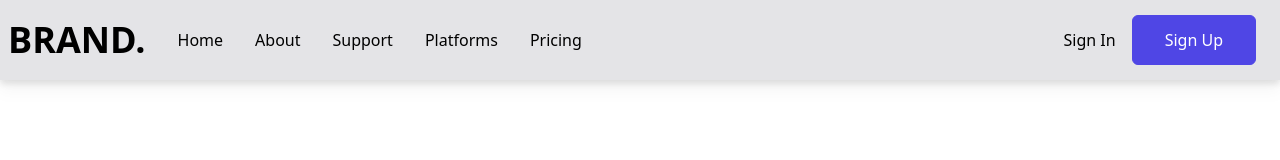
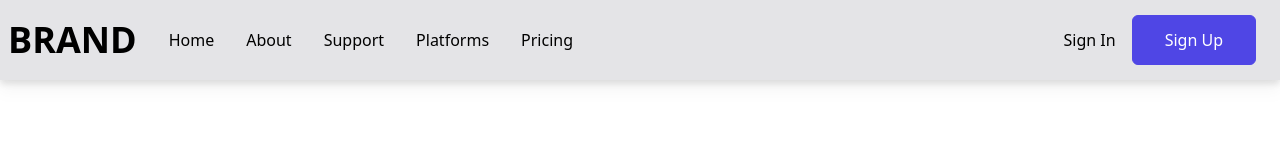
Before and after one commit to GUchechi/Content_Management_Frontend_App, a React (Create React App) app: page / in a window 1280 px wide. Shown: the top 160 px of the page. Built offline with nearby package versions, Linux system fonts and the light colour scheme; the HTML template or start-up script is replaced by a standard one.

Commit message:
added navbar

```diff
--- a/src/Navbar.jsx
+++ b/src/Navbar.jsx
@@ -14,7 +14,7 @@ const Navbar = () => {
     <div className='w-screen h-[80px] z-10 bg-zinc-200 fixed drop-shadow-lg'>
       <div className='px-2 flex justify-between items-center w-full h-full'>
         <div className='flex items-center'>
-          <h1 className='text-3xl font-bold mr-4 sm:text-4xl'>BRAND.</h1>
+          <h1 className='text-3xl font-bold mr-4 sm:text-4xl'>BRAND</h1>
           <ul className='hidden md:flex'>
           <li><Link to="home" smooth={true} duration={500}>Home</Link></li>
           <li><Link to="about" smooth={true} offset={-200} duration={500}>About</Link></li>
@@ -35,7 +35,7 @@ const Navbar = () => {
         </div>
       </div>
 
-      <ul className={!nav ? 'hidden' : 'absolute bg-zinc-200 w-full px-8'}>
+      <ul className={!nav ? 'hidden' : 'absolute bg-zinc-200 w-full px-8 md:hidden'}>
           <li className='border-b-2 border-zinc-300 w-full'><Link onClick={handleClose} to="home" smooth={true} duration={500}>Home</Link></li>
           <li className='border-b-2 border-zinc-300 w-full'><Link onClick={handleClose} to="about" smooth={true} offset={-200} duration={500}>About</Link></li>
           <li className='border-b-2 border-zinc-300 w-full'><Link onClick={handleClose} to="support" smooth={true} offset={-50} duration={500}>Support</Link></li>
```
